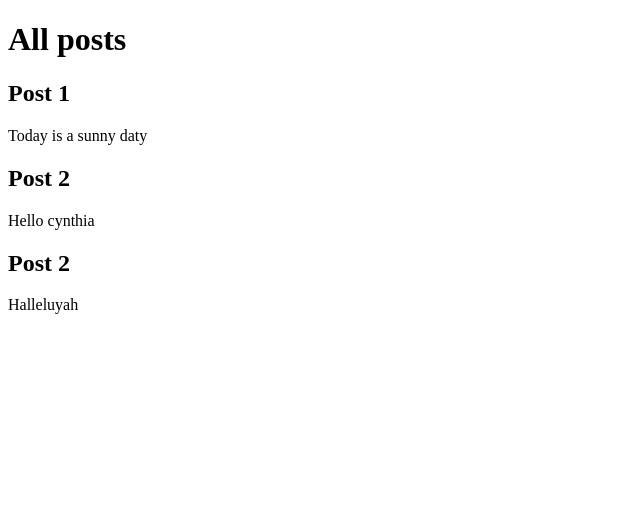
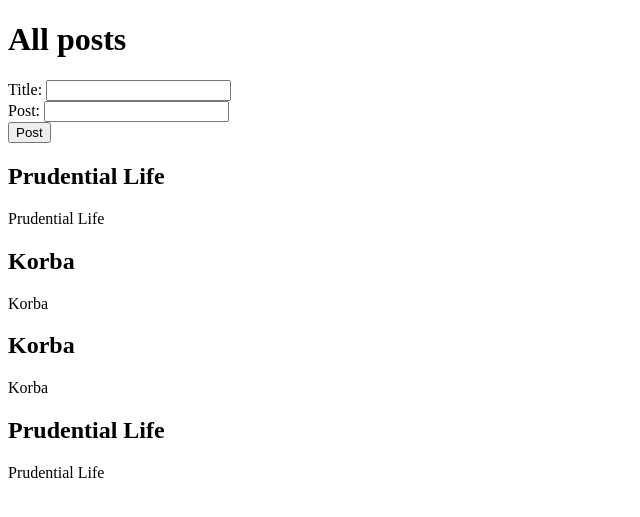
Before and after one commit to dunfred/df_blog, a Flask app: page /posts in a window 1280 px wide. Shown: the top 517 px of the page, without its empty margins (0-640 px from the left). Run offline with Flask 2, Linux system fonts and the light colour scheme; data comes from the database, SQL or seed files in the repository; both versions use the stored data as it was after the commit.

Commit message:
added post model

```diff
--- a/app.py
+++ b/app.py
@@ -1,37 +1,56 @@
-from flask import Flask, render_template
+from flask import Flask, request, redirect, render_template
+from flask_sqlalchemy import SQLAlchemy
+from datetime import datetime
+
+from werkzeug.utils import redirect
 
 app = Flask(__name__)
+app.config['SQLALCHEMY_DATABASE_URI'] = 'sqlite:///blog.db'
+db = SQLAlchemy(app)
 
-all_posts = [
-    {
-        'title': 'Post 1',
-        'description': 'Today is a sunny daty',
-    },
-    {
-        'title': 'Post 2',
-        'description': 'Hello cynthia',
-    },
-    {
-        'title': 'Post 2',
-        'description': 'Halleluyah',
-    },
-]
+
+class BlogPost(db.Model):
+    id = db.Column(db.Integer, primary_key=True)
+    title = db.Column(db.String(100), nullable=False)
+    content = db.Column(db.Text, nullable=False)
+    author = db.Column(db.String(50), nullable=False, default='N/A')
+    date_posted = db.Column(db.DateTime, nullable=False, default=datetime.utcnow)
+
+    def __repr__(self):
+        return f'Blog post {self.id}'
+
 
 @app.route('/', methods=['GET'])
 def index():
     return render_template('index.html')
 
-@app.route('/posts', methods=['GET'])
+@app.route('/posts', methods=['GET','POST'])
 def post():
+    if request.method == 'POST':
+        post_title = request.form['title']
+        post_content = request.form['content']
+        new_post = BlogPost(
+            title=post_title,
+            content=post_title,
+            author='dunfred',
+        )
+        db.session.add(new_post)
+        db.session.commit()
+        return redirect('/posts')
+
+    all_posts = BlogPost.query.order_by(BlogPost.date_posted).all()
     return render_template('posts.html', posts=all_posts)
+
 
 @app.route('/home/<string:name>', methods=['GET'])
 def hello(name):
     return f'Hello {name}'
 
+
 @app.route('/onlyget', methods=['GET'])
 def get_only():
     return 'You can only get this webpage'
 
+
 if __name__ == '__main__':
     app.run(debug=True)
--- a/dufie project db creds.txt
+++ /dev/null
@@ -1,3 +0,0 @@
-Database: dunfred_blogdb
-Username: dunfred_dufie
-Password: projectdufie
--- /dev/null
+++ b/requirements.txt
@@ -0,0 +1,2 @@
+Flask==2.0.1
+Flask-SQLAlchemy==2.5.1
--- a/templates/posts.html
+++ b/templates/posts.html
@@ -6,12 +6,19 @@
 
 
 {% block body %}
+
     <h1>
         All posts
     </h1>
 
+    <form action="/posts" method="post">
+        Title: <input type="text" name="title" id="title"> <br>
+        Post: <input type="text" name="content" id="content"> <br>
+        <input type="submit" value="Post">
+    </form>
+
     {% for post in posts %}
     <h2>{{post.title}}</h2>
-    <p>{{post.description}}</p>
+    <p>{{post.content}}</p>
     {% endfor %}
 {% endblock body %}
```
Also changed, not shown: blog.db (added), 1 other file.
